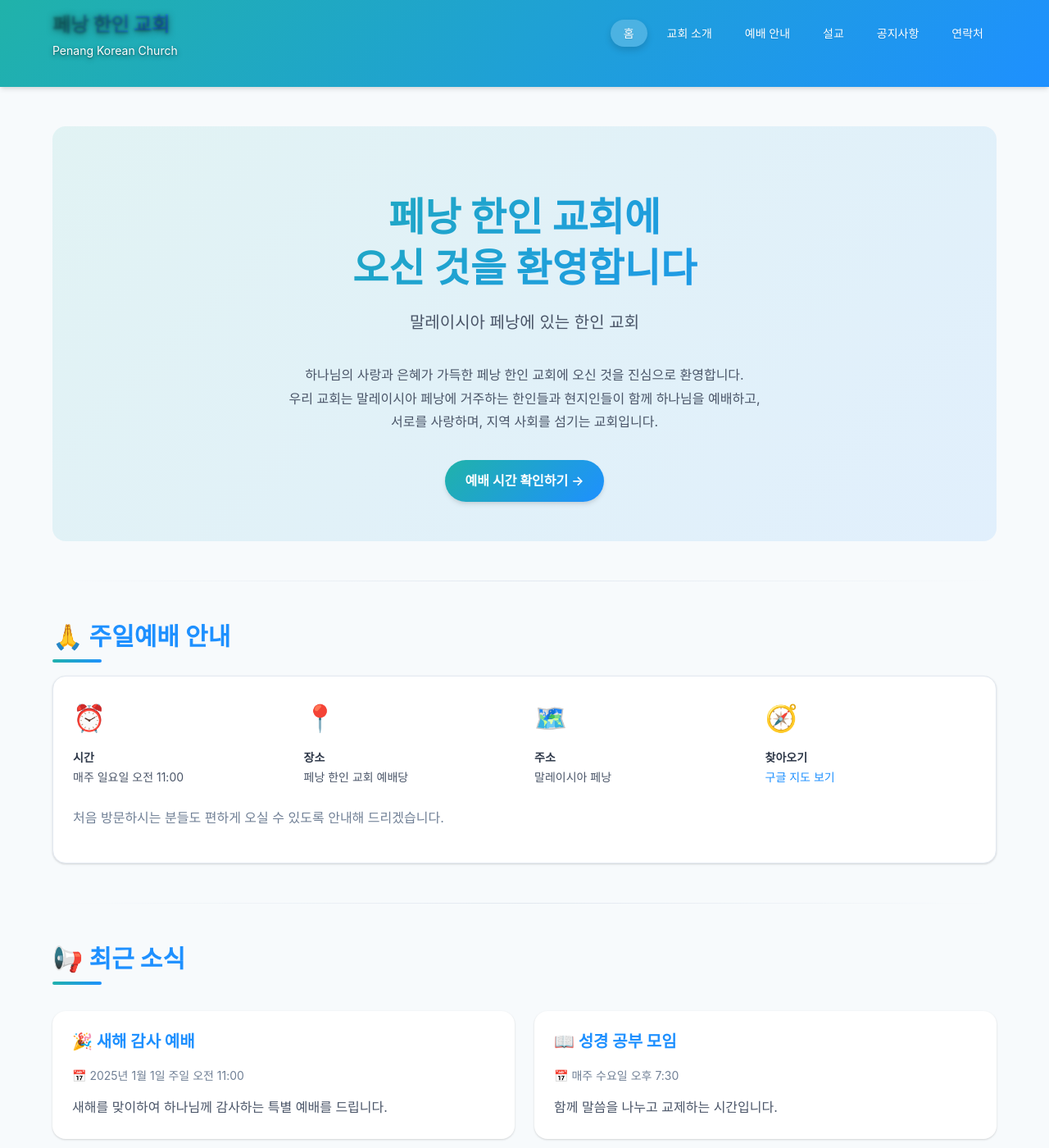
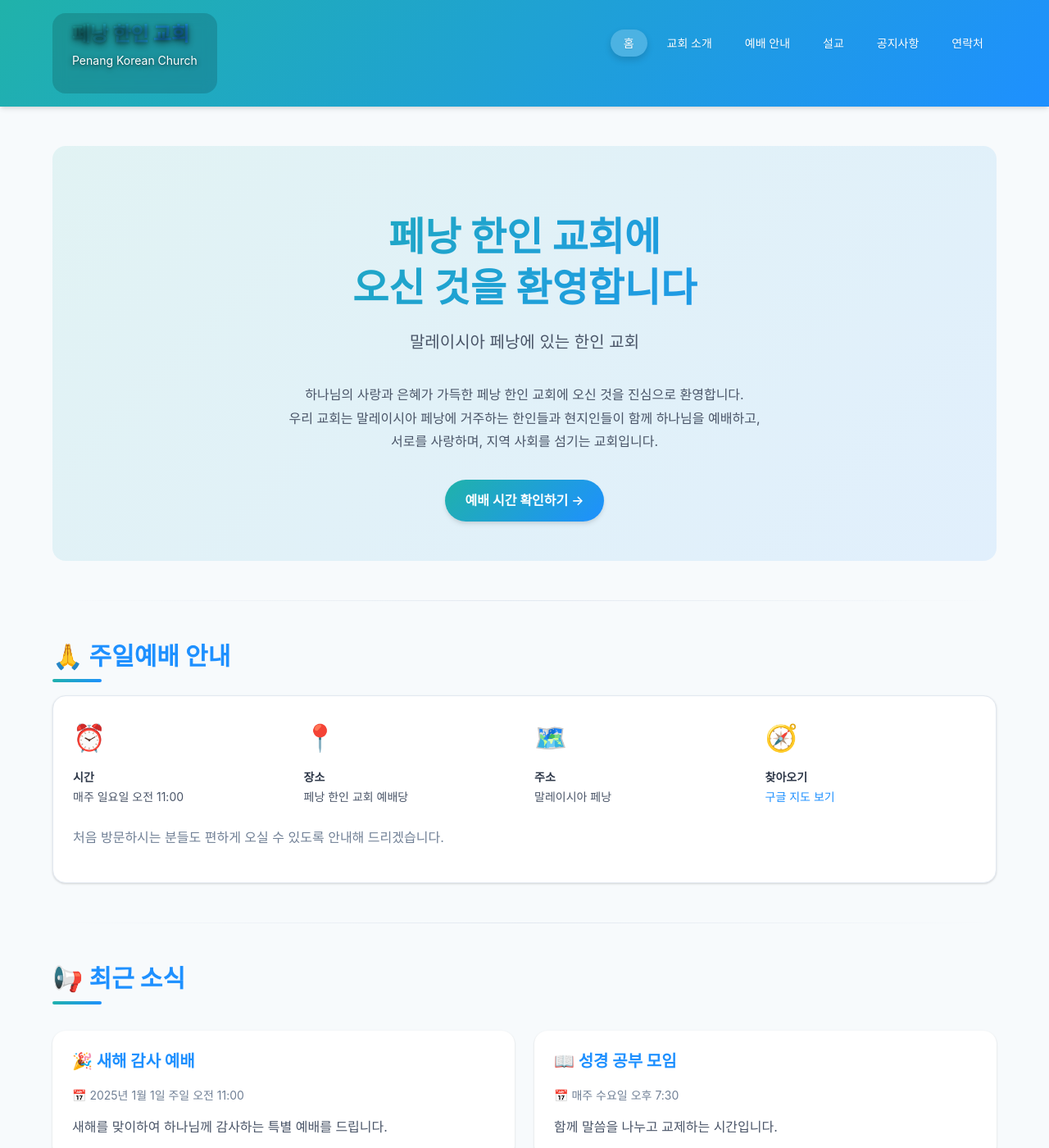
Before and after one commit to aaron-jang/penang-korean-church, a Jekyll site: the page built from index.md, in a window 1280 px wide and 1400 px high. Shown: the whole window at 82% size. Built offline with Jekyll 4.4.1, drawn with Linux system fonts in a browser that asks for light colours.

Commit message:
Fix: 타이틀 가독성 완벽 해결 - 반투명 배경 추가, text-shadow 최대 강화

```diff
--- a/assets/css/custom.css
+++ b/assets/css/custom.css
@@ -140,6 +140,10 @@ body {
 
 .site-title {
   flex-shrink: 0;
+  background: rgba(0, 0, 0, 0.15);
+  padding: var(--space-3) var(--space-6);
+  border-radius: var(--radius-lg);
+  backdrop-filter: blur(8px);
 }
 
 .site-title h1 {
@@ -153,7 +157,7 @@ body {
   color: white;
   text-decoration: none;
   transition: opacity var(--transition-fast);
-  text-shadow: 0 2px 8px rgba(0, 0, 0, 0.5), 0 1px 3px rgba(0, 0, 0, 0.3);
+  text-shadow: 0 3px 10px rgba(0, 0, 0, 0.6), 0 1px 4px rgba(0, 0, 0, 0.4);
 }
 
 .site-title a:hover {
@@ -165,7 +169,7 @@ body {
   color: rgba(255, 255, 255, 1);
   margin-top: var(--space-1);
   font-weight: 400;
-  text-shadow: 0 2px 6px rgba(0, 0, 0, 0.4), 0 1px 2px rgba(0, 0, 0, 0.3);
+  text-shadow: 0 2px 8px rgba(0, 0, 0, 0.5), 0 1px 3px rgba(0, 0, 0, 0.4);
 }
 
 /* ========================================
```
